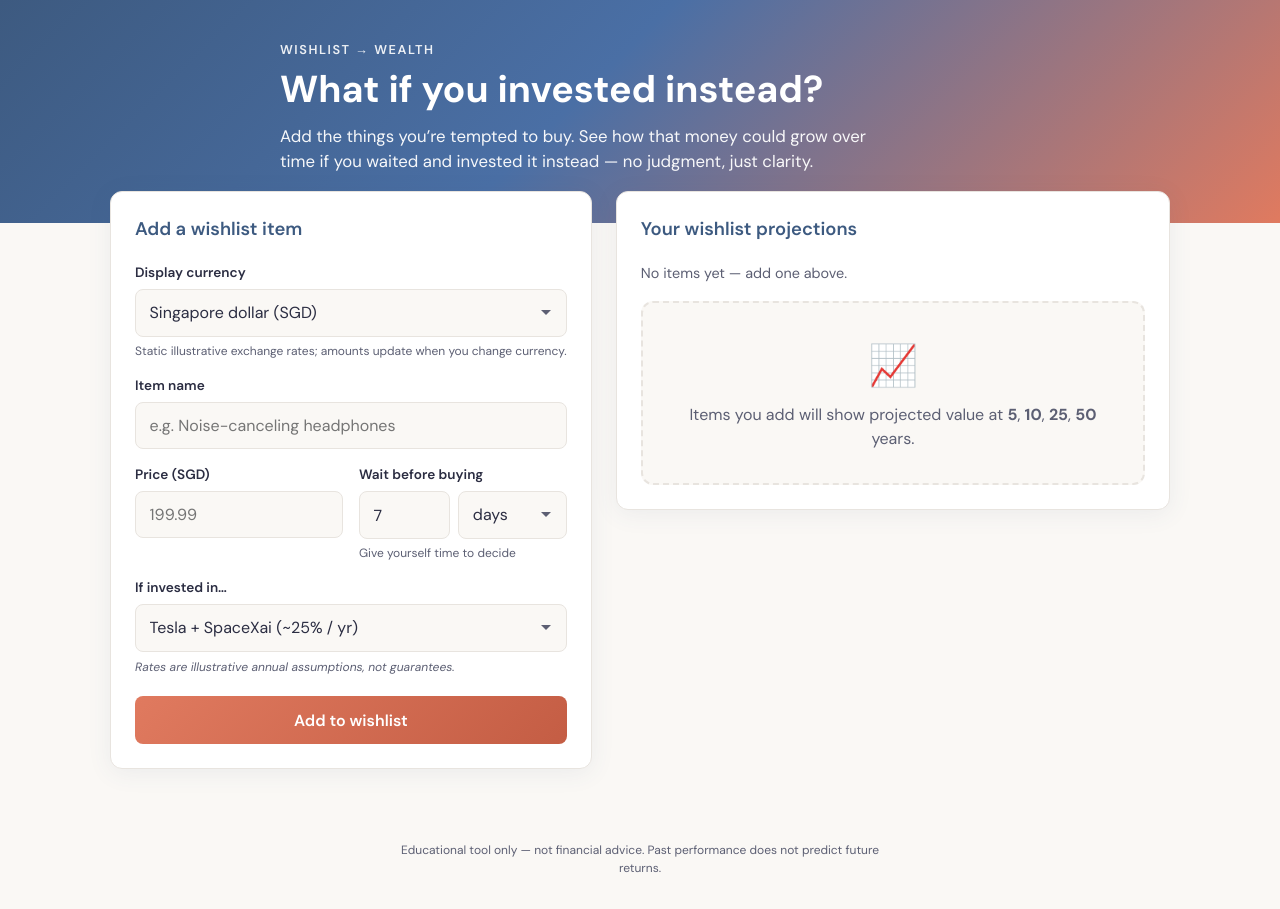
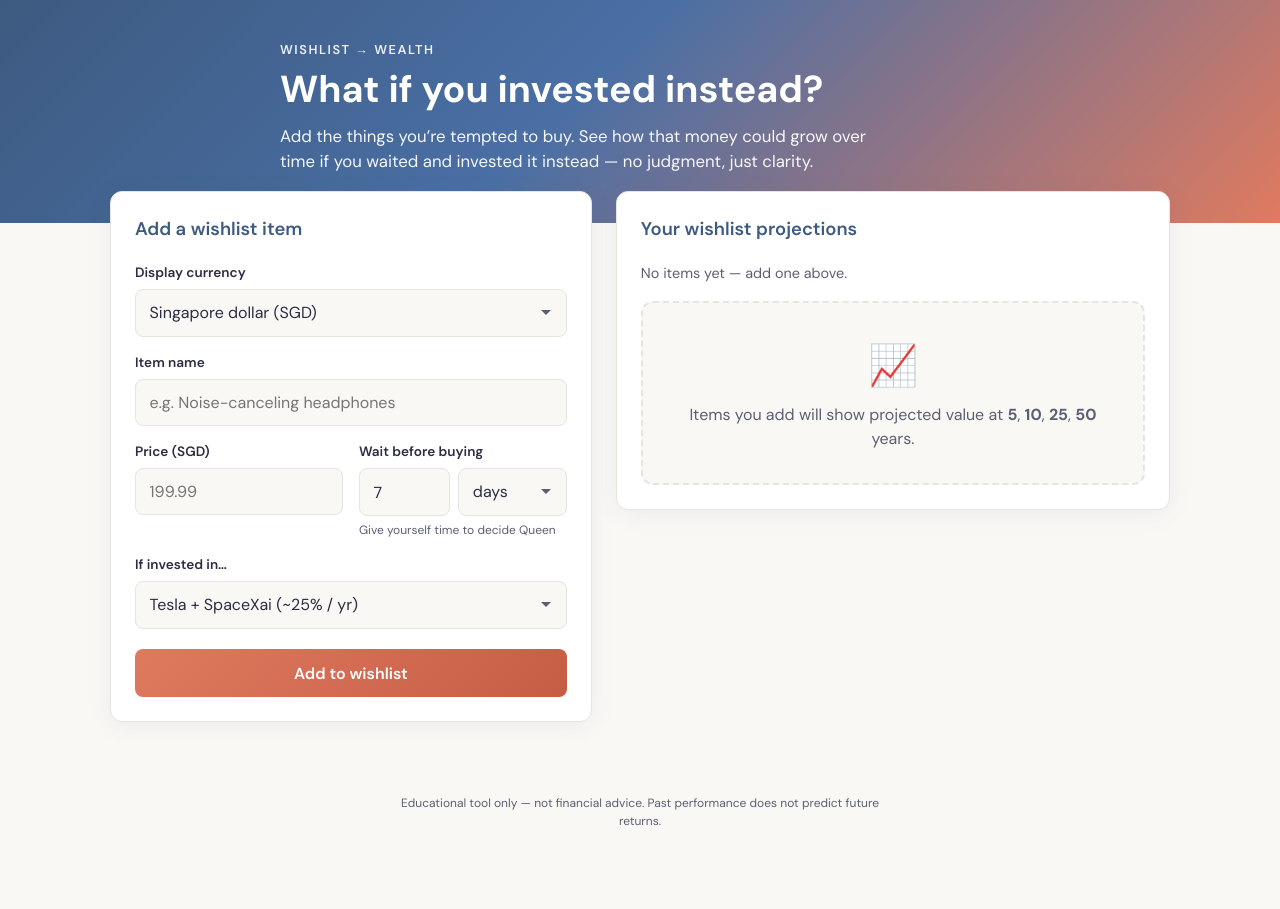
Before and after one commit to Rohit-Shyla-Kumar/wishlist-invest, a plain HTML site: page index.html in a window 1280 px wide. After the commit the page ends 862 px from the top, so only its background shows below. Drawn offline with Linux system fonts and the light colour scheme.

Commit message:
Update index.html

```diff
--- a/index.html
+++ b/index.html
@@ -32,7 +32,6 @@
         <div class="field">
           <label for="currency">Display currency</label>
           <select id="currency" name="currency" aria-describedby="fx-hint"></select>
-          <span id="fx-hint" class="field-hint">Static illustrative exchange rates; amounts update when you change currency.</span>
         </div>
 
         <div class="field">
@@ -56,14 +55,13 @@
                 <option value="months">months</option>
               </select>
             </div>
-            <span class="field-hint">Give yourself time to decide</span>
+            <span class="field-hint">Give yourself time to decide Queen</span>
           </div>
         </div>
 
         <div class="field">
           <label for="investment">If invested in…</label>
           <select id="investment" name="investment" required></select>
-          <span class="field-hint field-hint--rates">Rates are illustrative annual assumptions, not guarantees.</span>
         </div>
 
         <button type="submit" class="btn btn--primary">Add to wishlist</button>
```
